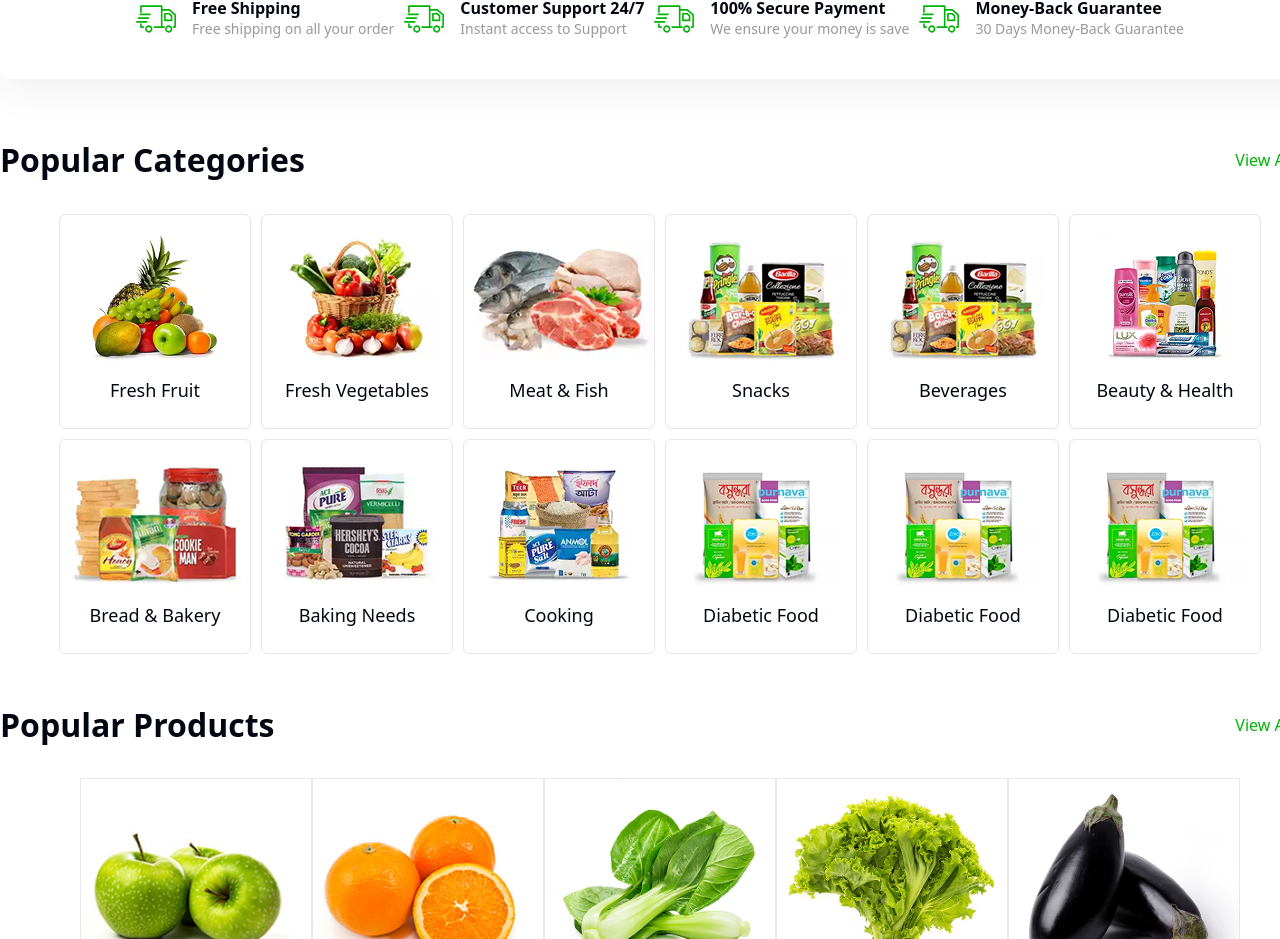
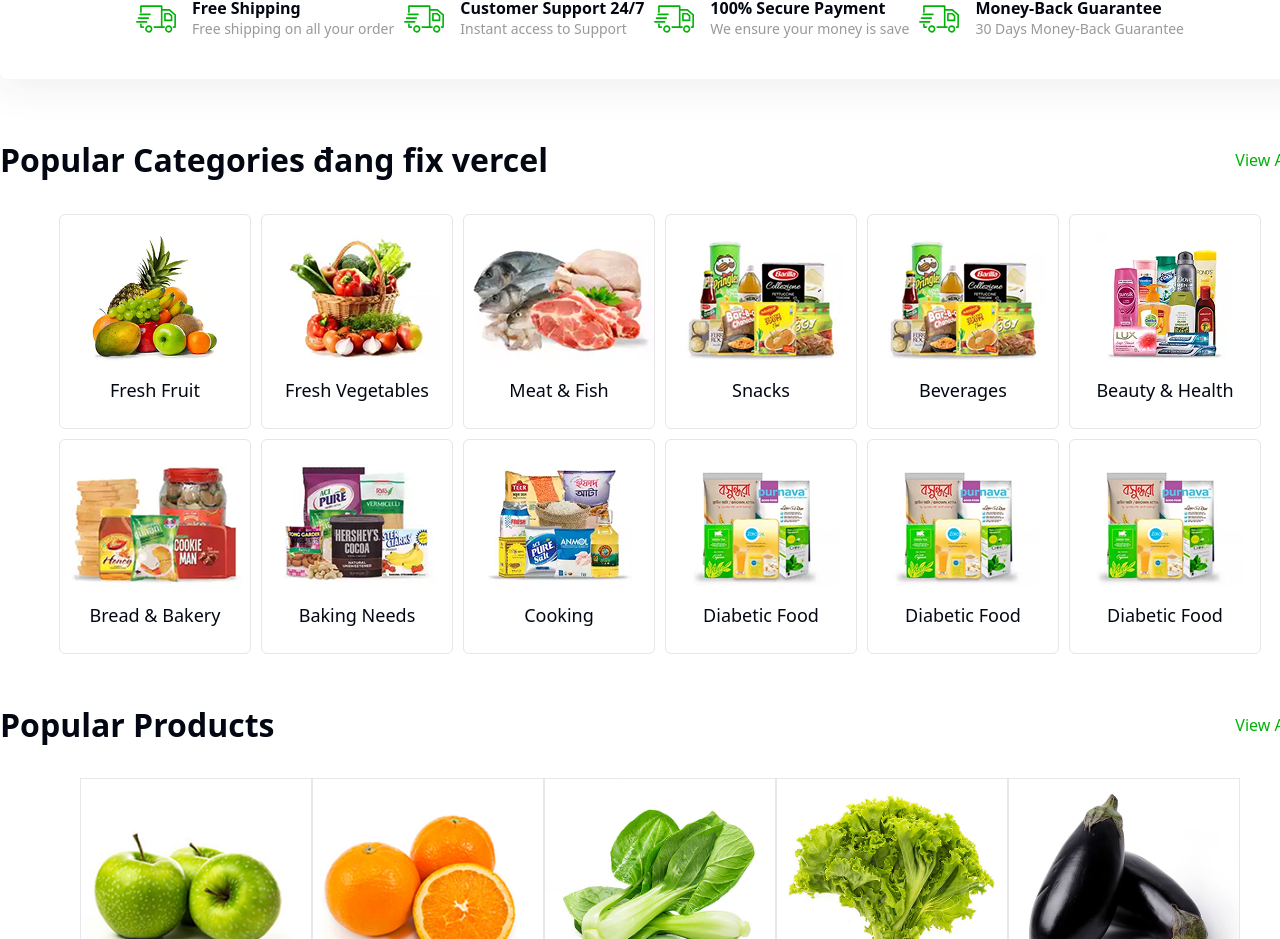
Before and after one commit to nguyenvu-git/shopfood, a React (Vite) app: page / in a window 1280 px wide. Shown: the part 866-1805 px from the top of the page. Built offline with nearby package versions, Linux system fonts and the light colour scheme.

Commit message:
fix vercel

```diff
--- a/src/assets/components/layout/PopularCategories.jsx
+++ b/src/assets/components/layout/PopularCategories.jsx
@@ -18,7 +18,7 @@ export default function PopularCategories() {
       <div className="w-[400px] sm:w-[1320px] mx-auto mt-[60px]">
         <div className="flex items-center justify-between">
           <p className="text-2xl sm:text-[32px] font-semibold">
-            Popular Categories
+            Popular Categories đang fix vercel
           </p>
           <div className="flex gap-3 justify-center items-center cursor-pointer">
             <p className="text-[#00B207] font-medium">View All</p>
@@ -40,14 +40,16 @@ export default function PopularCategories() {
                 src={item.image}
                 alt=""
               />
-              <p className="mt-4 mb-6 font-medium sm:text-[18px] text-[12px]">{item.text}</p>
+              <p className="mt-4 mb-6 font-medium sm:text-[18px] text-[12px]">
+                {item.text}
+              </p>
             </div>
           ))}
         </div>
 
-          {/* mobile */}
+        {/* mobile */}
         <div className="sm:hidden flex flex-wrap gap-2.5 items-center justify-center mt-8 select-none">
-          {Items.slice(0,6).map((item, index) => (
+          {Items.slice(0, 6).map((item, index) => (
             <div
               className="flex flex-col rounded-sm border-1 cursor-pointer border-[#E6E6E6] items-center justify-center hover:border-[#2C742F] hover:text-[#2C742F]"
               key={index}
@@ -57,7 +59,9 @@ export default function PopularCategories() {
                 src={item.image}
                 alt=""
               />
-              <p className="mt-4 mb-6 font-medium sm:text-[18px] text-[12px]">{item.text}</p>
+              <p className="mt-4 mb-6 font-medium sm:text-[18px] text-[12px]">
+                {item.text}
+              </p>
             </div>
           ))}
         </div>
```
